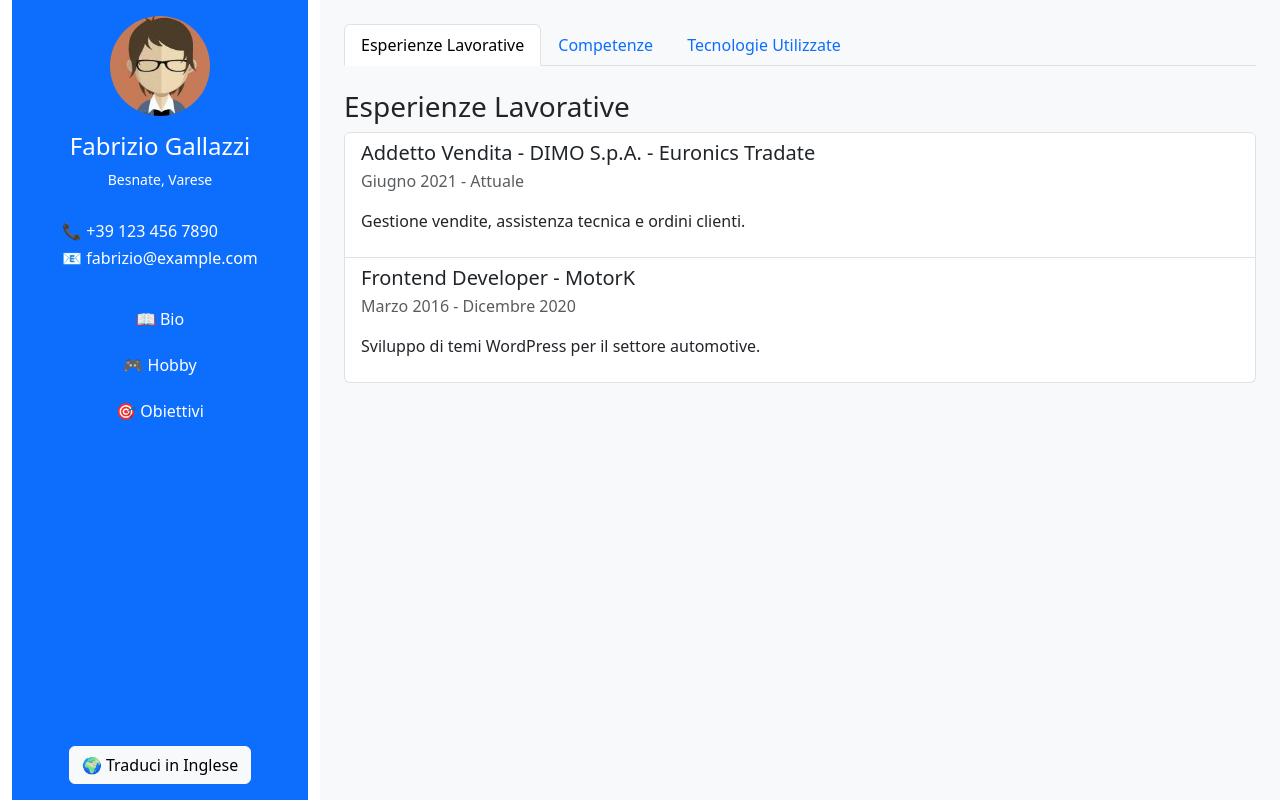
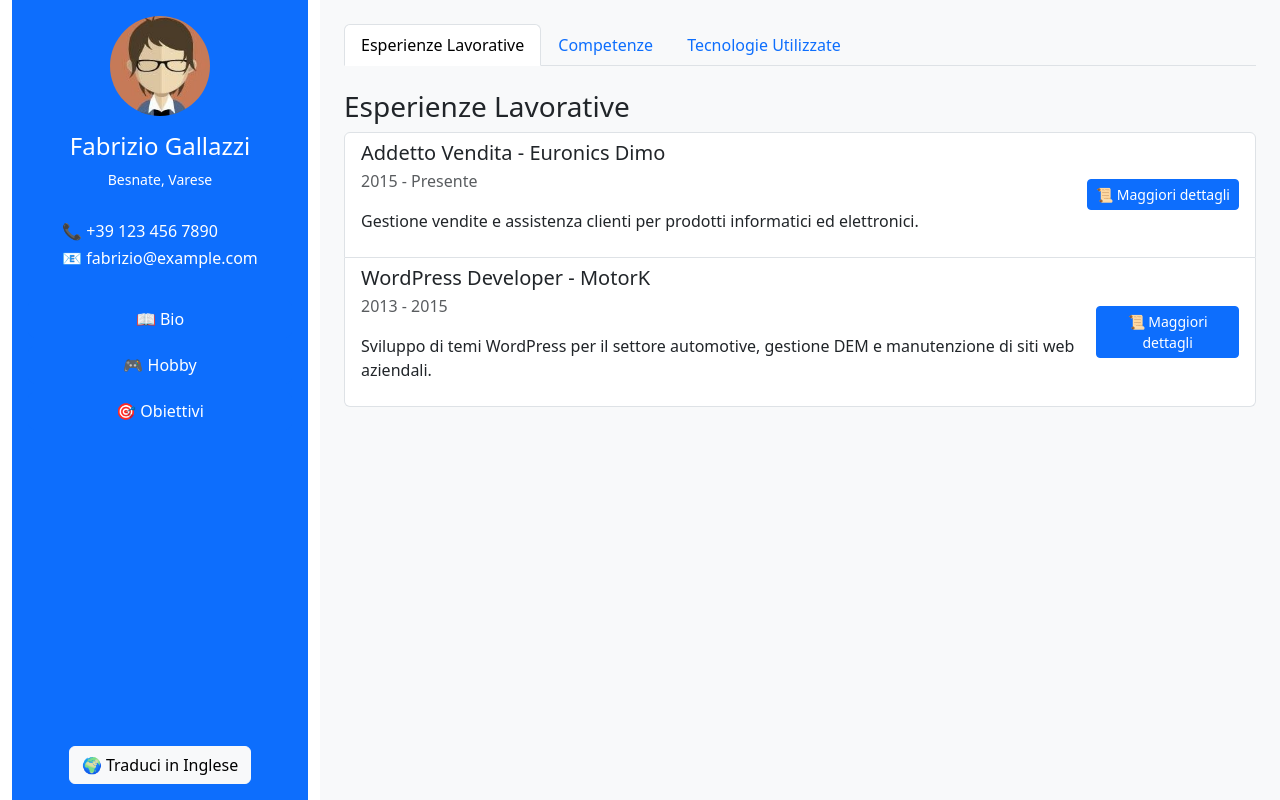
Before and after one commit to Galladino84/project-interactiv-cv, a React (Vite) app: page / in a window 1280 px wide. Built offline with nearby package versions, Linux system fonts and the light colour scheme.

Commit message:
Fix import TechnologyInfo e caricamento JSON

```diff
--- a/package.json
+++ b/package.json
@@ -12,6 +12,7 @@
   "dependencies": {
     "bootstrap": "^5.3.3",
     "react": "^19.0.0",
+    "react-bootstrap": "^2.10.9",
     "react-dom": "^19.0.0"
   },
   "devDependencies": {
--- a/public/data/experiences_ita.json
+++ b/public/data/experiences_ita.json
@@ -1,16 +1,16 @@
 [
   {
-      "company": "DIMO S.p.A. - Euronics Tradate",
+    "company": "Euronics Dimo",
     "role": "Addetto Vendita",
-      "period": "Giugno 2021 - Attuale",
-      "description": "Gestione vendite, assistenza tecnica e ordini clienti.",
-      "more": ""
+    "period": "2015 - Presente",
+    "description": "Gestione vendite e assistenza clienti per prodotti informatici ed elettronici.",
+    "more": "Responsabile delle vendite nel settore informatico, gestione ordini e assistenza post-vendita. Supporto nella formazione di nuovi dipendenti."
   },
   {
     "company": "MotorK",
-      "role": "Frontend Developer",
-      "period": "Marzo 2016 - Dicembre 2020",
-      "description": "Sviluppo di temi WordPress per il settore automotive.",
-      "more": ""
+    "role": "WordPress Developer",
+    "period": "2013 - 2015",
+    "description": "Sviluppo di temi WordPress per il settore automotive, gestione DEM e manutenzione di siti web aziendali.",
+    "more": "Creazione e manutenzione di siti web aziendali su piattaforma WordPress, ottimizzazione SEO, gestione di campagne di email marketing (DEM)."
   }
 ]
--- a/public/data/technology_eng.json
+++ b/public/data/technology_eng.json
@@ -1 +1,3 @@
-["HTML", "CSS", "JavaScript", "React", "Bootstrap", "Git"]
+{
+    "technologies": ["React", "Bootstrap", "Tailwind", "JavaScript"]
+  }
--- a/public/data/technology_ita.json
+++ b/public/data/technology_ita.json
@@ -1 +1,3 @@
-["HTML", "CSS", "JavaScript", "React", "Bootstrap", "Git"]
+{
+    "technologies": ["React", "Bootstrap", "Tailwind", "JavaScript"]
+  }
--- a/src/App.jsx
+++ b/src/App.jsx
@@ -3,6 +3,7 @@ import Sidebar from "./components/Sidebar";
 import ExperienceTabs from "./components/ExperienceTabs";
 import ExperienceList from "./components/ExperienceList";
 import SkillsList from "./components/SkillsList";
+import TechnologyInfo from "./components/TechnologyInfo";
 import "bootstrap/dist/css/bootstrap.min.css";
 
 const App = () => {
@@ -23,9 +24,8 @@ const App = () => {
 
           {activeTab === "experience" && <ExperienceList language={language} />}
           {activeTab === "skills" && <SkillsList language={language} />}
-          {activeTab === "technology" && (
-            <h1>{language === "ita" ? "Tecnologie Utilizzate" : "Technologies Used"}</h1>
-          )}
+          {activeTab === "technology" && <TechnologyInfo language={language} />}
+
         </div>
       </div>
     </div>
--- a/src/components/ExperienceList.jsx
+++ b/src/components/ExperienceList.jsx
@@ -1,7 +1,9 @@
 import React, { useState, useEffect } from "react";
+import { Modal, Button } from "react-bootstrap";
 
 const ExperienceList = ({ language }) => {
   const [experiences, setExperiences] = useState([]);
+  const [selectedExperience, setSelectedExperience] = useState(null); // Esperienza selezionata
 
   useEffect(() => {
     const filePath = `/data/experiences_${language}.json`;
@@ -28,13 +30,36 @@ const ExperienceList = ({ language }) => {
       ) : (
         <ul className="list-group">
           {experiences.map((exp, index) => (
-            <li key={index} className="list-group-item">
-              <h5 className="mb-1">{exp.role} - {exp.company}</h5>
-              <p className="text-muted">{exp.period}</p>
-              <p>{exp.description}</p>
+            <li key={index} className="list-group-item d-flex justify-content-between align-items-center">
+              <div>
+                <h5 className="mb-1">{exp.role} - {exp.company}</h5>
+                <p className="text-muted">{exp.period}</p>
+                <p>{exp.description}</p>
+              </div>
+              <Button variant="primary" size="sm" onClick={() => setSelectedExperience(exp)}>
+                📜 {language === "ita" ? "Maggiori dettagli" : "More details"}
+              </Button>
             </li>
           ))}
         </ul>
+      )}
+
+      {/* Lightbox Modal */}
+      {selectedExperience && (
+        <Modal show={!!selectedExperience} onHide={() => setSelectedExperience(null)} centered>
+          <Modal.Header closeButton>
+            <Modal.Title>{selectedExperience.role} - {selectedExperience.company}</Modal.Title>
+          </Modal.Header>
+          <Modal.Body>
+            <p><strong>{language === "ita" ? "Periodo:" : "Period:"}</strong> {selectedExperience.period}</p>
+            <p>{selectedExperience.more}</p>
+          </Modal.Body>
+          <Modal.Footer>
+            <Button variant="secondary" onClick={() => setSelectedExperience(null)}>
+              {language === "ita" ? "Chiudi" : "Close"}
+            </Button>
+          </Modal.Footer>
+        </Modal>
       )}
     </div>
   );
--- a/src/components/TechnologyInfo.jsx
+++ b/src/components/TechnologyInfo.jsx
@@ -1,25 +1,39 @@
 import React, { useState, useEffect } from "react";
 
-const TechnologyInfo = () => {
+const TechnologyInfo = ({ language }) => {
   const [techData, setTechData] = useState([]);
 
   useEffect(() => {
-    fetch("/data/technology_ita.json")
-      .then((res) => res.json())
-      .then((data) => setTechData(data))
-      .catch((err) => console.error("Errore nel caricamento:", err));
-  }, []);
+    fetch(`/data/technology_${language}.json`)
+        .then(res => {
+            if (!res.ok) {
+                throw new Error(`HTTP error! Status: ${res.status}`);
+            }
+            return res.json();
+        })
+        .then(data => {
+            console.log("Dati ricevuti:", data);
+            setTechData(data.technologies);
+        })
+        .catch(err => console.error("Errore nel caricamento JSON:", err));
+}, [language]);
 
-  return (
-    <div>
-      <h3>Tecnologie Utilizzate</h3>
+
+return (
+  <div className="p-4">
+      <h3 className="text-lg font-bold">🛠️ Tecnologie usate</h3>
       <ul className="list-group">
-        {techData.map((tech, index) => (
-          <li key={index} className="list-group-item">{tech}</li>
-        ))}
+          {techData.length > 0 ? (
+              techData.map((tech, index) => (
+                  <li key={index} className="list-group-item">{tech}</li>
+              ))
+          ) : (
+              <li className="list-group-item text-muted">❌ Nessuna tecnologia trovata</li>
+          )}
       </ul>
-    </div>
-  );
+  </div>
+);
+
 };
 
 export default TechnologyInfo;
```
Also changed, not shown: public/data/experiences_eng.json (+9 -7 lines), 1 other file (tests, documents, lock files or other folders). Lines whose indentation alone changed are shown as unchanged.
